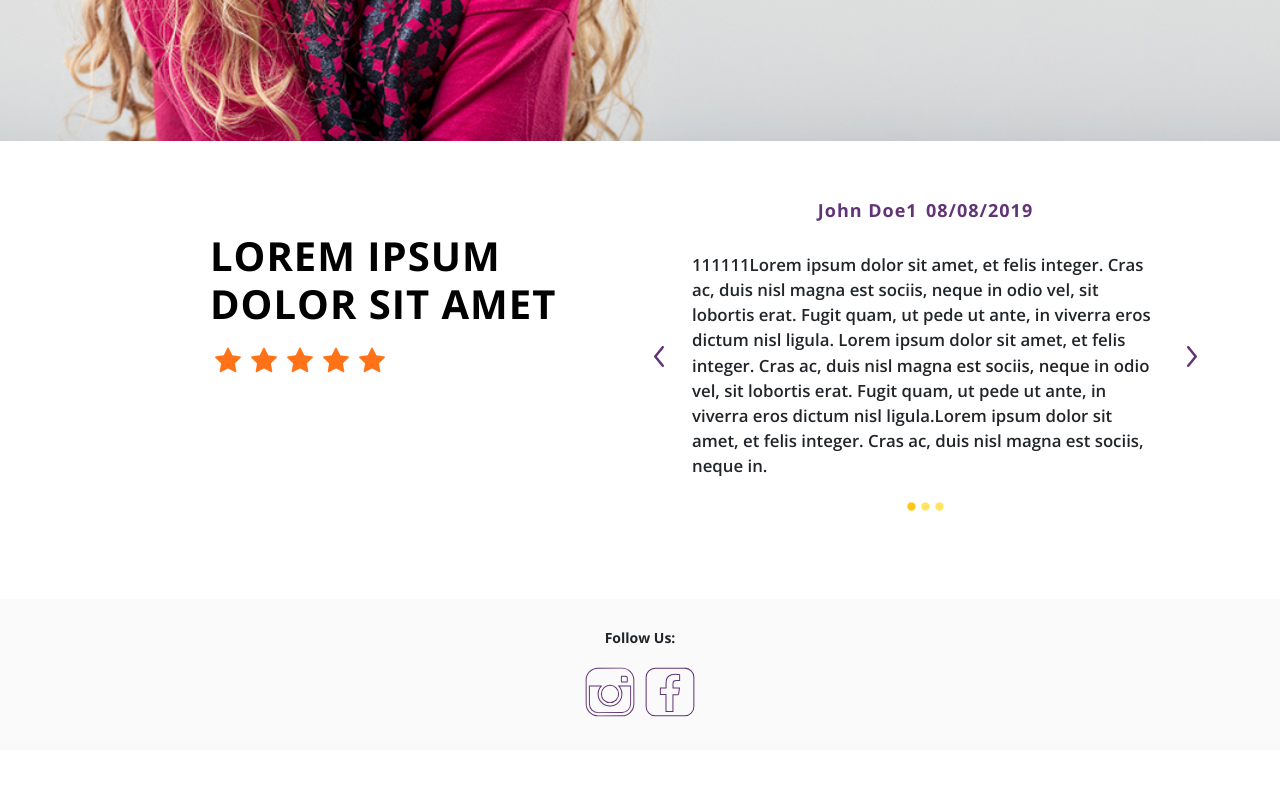
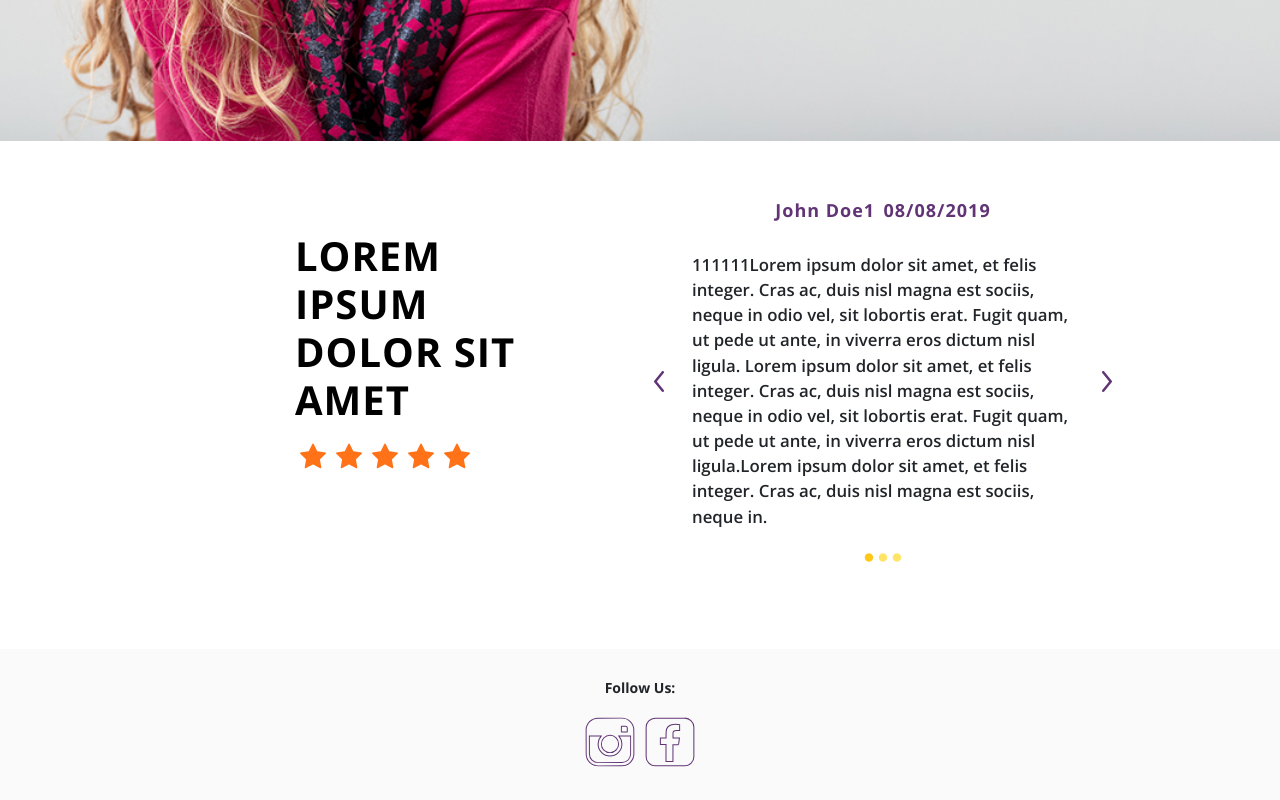
Before and after one commit to amazingshellyyy/roostergrin-demo, a React app in the folder roostergrin/: page / in a window 1280 px wide. Shown: the part 3046-3846 px from the top of the page. Before the commit the page ends 3796 px from the top, so only its background shows below. Built offline with nearby package versions, Linux system fonts and the light colour scheme.

Commit message:
fix white space

```diff
--- a/roostergrin/src/assets/scss/sections/section5.scss
+++ b/roostergrin/src/assets/scss/sections/section5.scss
@@ -8,12 +8,12 @@
       padding: 6rem 1rem 1rem 3rem;
     }
     @media screen and (max-width: map-get($breakpoints, large)) {
-      margin: 2rem auto;
+      margin: 0;
       padding: 1rem auto;
       text-align: center;
     }
     @media screen and (max-width: map-get($breakpoints, medium)) {
-      margin: auto 1.5rem ;
+      margin:0 ;
       padding: 2rem 0;
       text-align: center;
     }
--- a/roostergrin/src/components/Section5.js
+++ b/roostergrin/src/components/Section5.js
@@ -4,7 +4,7 @@ import Carousel from './Carousel';
 
 const Section5 = () => {
   return (
-    <div className="section">
+    <div className="container section">
       <div className="row section5-container">
         <div className="col-sm-12 col-md-12 col-lg-6">
           <div className="sec5-info">
```
